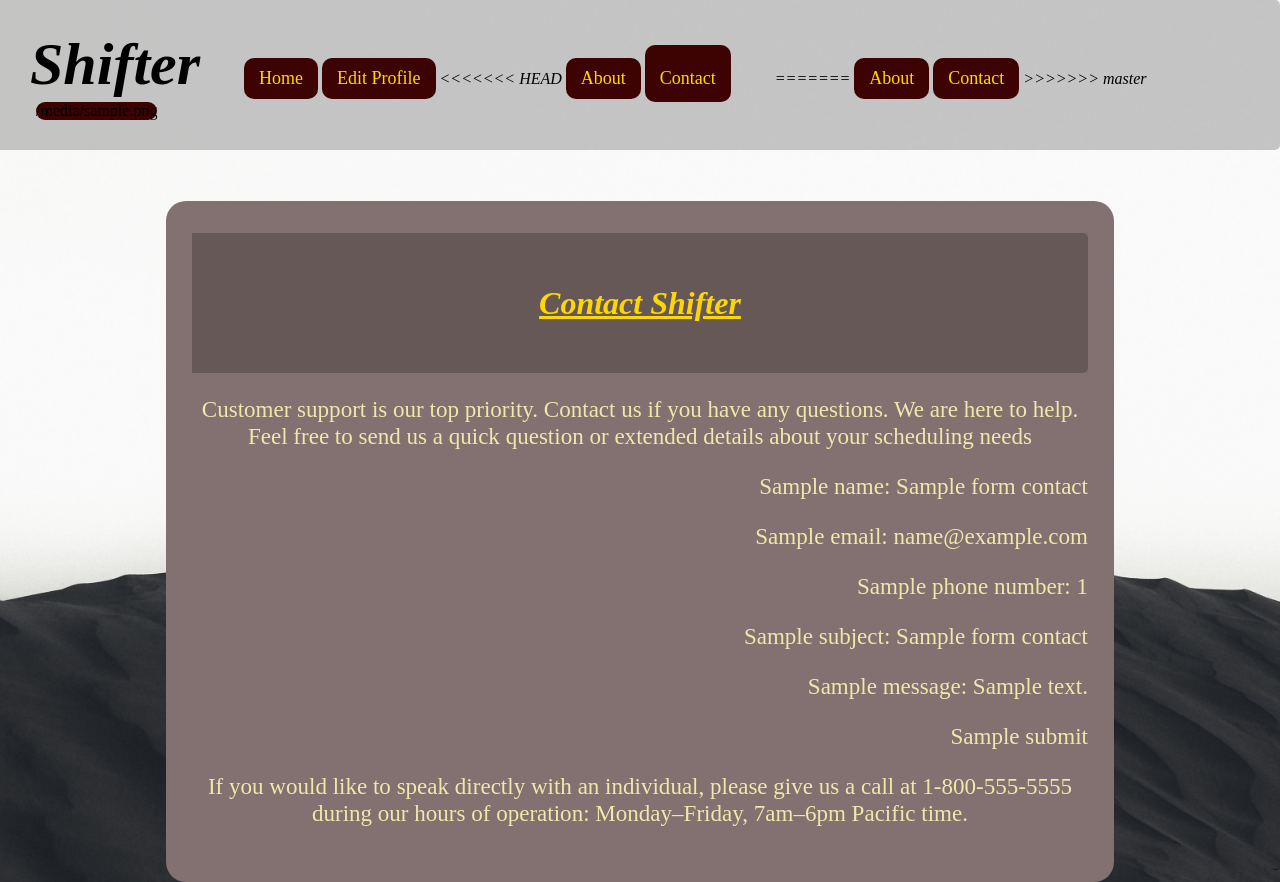
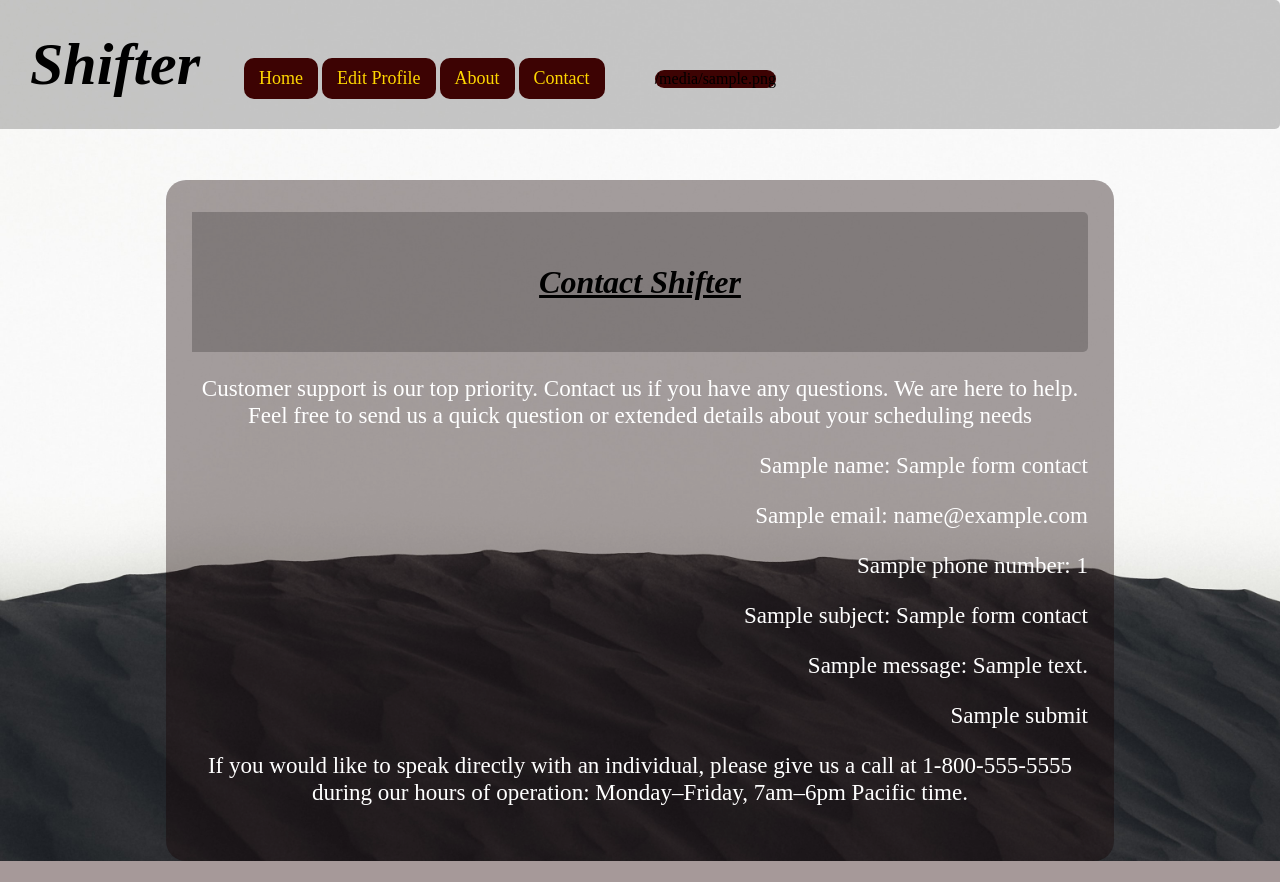
Before and after one commit to cindyxue/CMPE131_2019Fall_Team1, a Python web app: template Shifterapp/app/templates/Contact.html in a window 1280 px wide. After the commit the page ends 861 px from the top, so only its background shows below. Run offline with Jinja, Linux system fonts and the light colour scheme; the template is opened without the code that fills it: most values are stand-ins (such as "Sample title", 1, 10 or a date in 2020).

Commit message:
Optimized the changes

```diff
--- a/Shifterapp/app/__init__.py
+++ b/Shifterapp/app/__init__.py
@@ -1,7 +1,7 @@
 from flask import Flask
 from config import Config
 from flask_sqlalchemy import SQLAlchemy
-#from flask_login import LoginManager
+from flask_login import LoginManager
 
 Shifter = Flask(__name__)
 Shifter.config.from_object(Config)
--- a/Shifterapp/app/routes.py
+++ b/Shifterapp/app/routes.py
@@ -1,6 +1,6 @@
 from app import Shifter
 from app import db
-from app.forms import LoginForm, EmployeeForm, LogoutForm, EditViewForm, RegisterForm, ResetPasswordForm
+from app.forms import LoginForm, EmployeeForm, LogoutForm, EditViewForm, RegisterForm, ResetPasswordForm, ContactForm
 from app.models import Organization, Employee, Question
 from flask import render_template, flash, redirect, url_for
 from flask import request
--- a/Shifterapp/app/static/Contact.css
+++ b/Shifterapp/app/static/Contact.css
@@ -8,7 +8,7 @@ body {
 div
 {
     transition: all 0.1s ease-in;
-    background:rgb(131, 112, 112);
+    background:rgba(19, 0, 0, 0.377);
     border-radius: 20px;
     width :70vw;
     height:10%;
@@ -23,7 +23,7 @@ div
 .contact{
     font-size:2.5vw;
     text-align: center;
-    color: gold;
+    color: black;
 }
 .info {
     font-family: 'Times New Roman', Times, serif;
@@ -37,7 +37,7 @@ p{
     font-size:1.8vw;
     transition:all 0.5s ease;
     text-align:right;
-    color:palegoldenrod;
+    color:rgb(255, 255, 255);
 
 }
 
--- a/Shifterapp/app/templates/base.html
+++ b/Shifterapp/app/templates/base.html
@@ -15,14 +15,9 @@
                 <li><a href="{{url_for('chooseToDo')}}">Home</a></li>
                 <li><a href="#">Edit Profile</a></li>
                 {% endif %}
-<<<<<<< HEAD
                 <li><a href="about">About</a></li>
-                <li class = "contact"><a href="contact">Contact</a></li>
-    <ul>
-=======
-                <li><a href="#">About</a></li>
-                <li><a href="#">Contact</a></li>
->>>>>>> master
+                <li><a href="{{url_for('contact')}}">Contact</a></li>
+             <ul>
                 {% if title != "Shifter Scheduling Application" and title != "Register Organization" %}
                 <li class = 'logout'><form action = "", method = 'POST'>
                     {{formLogout.Logout(class_ = 'Logoutbutton')}}</form>
```
